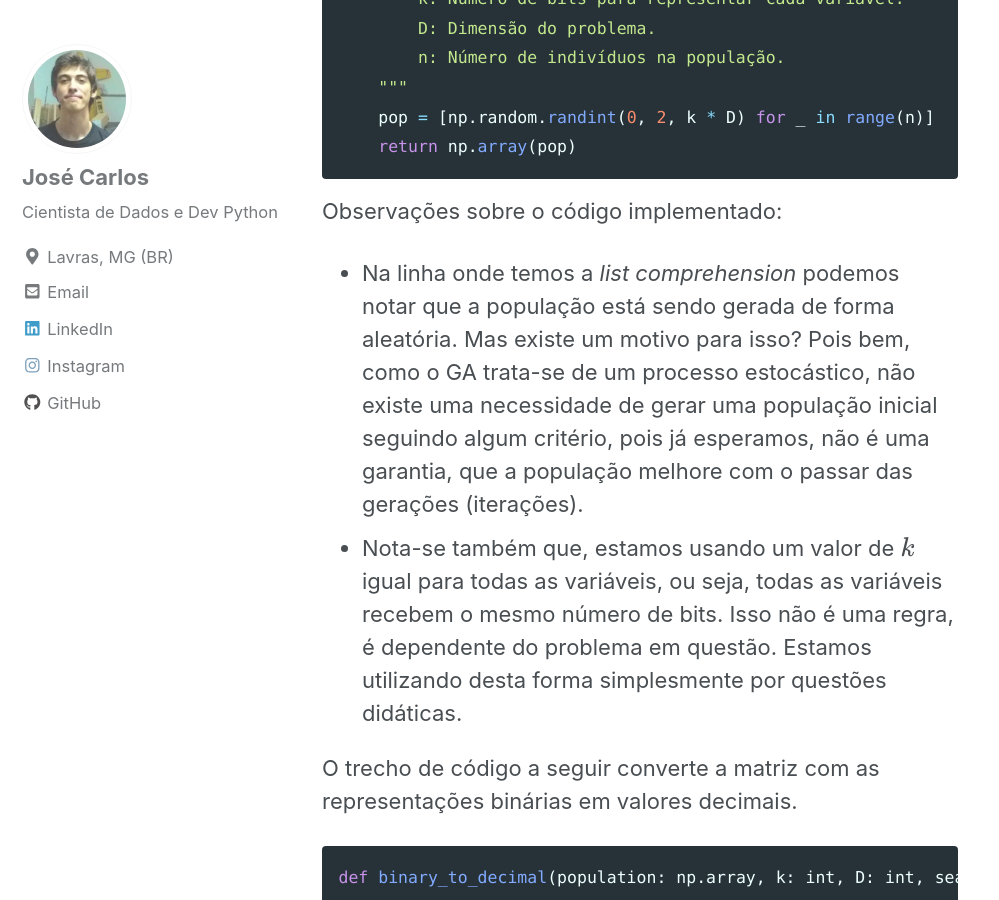
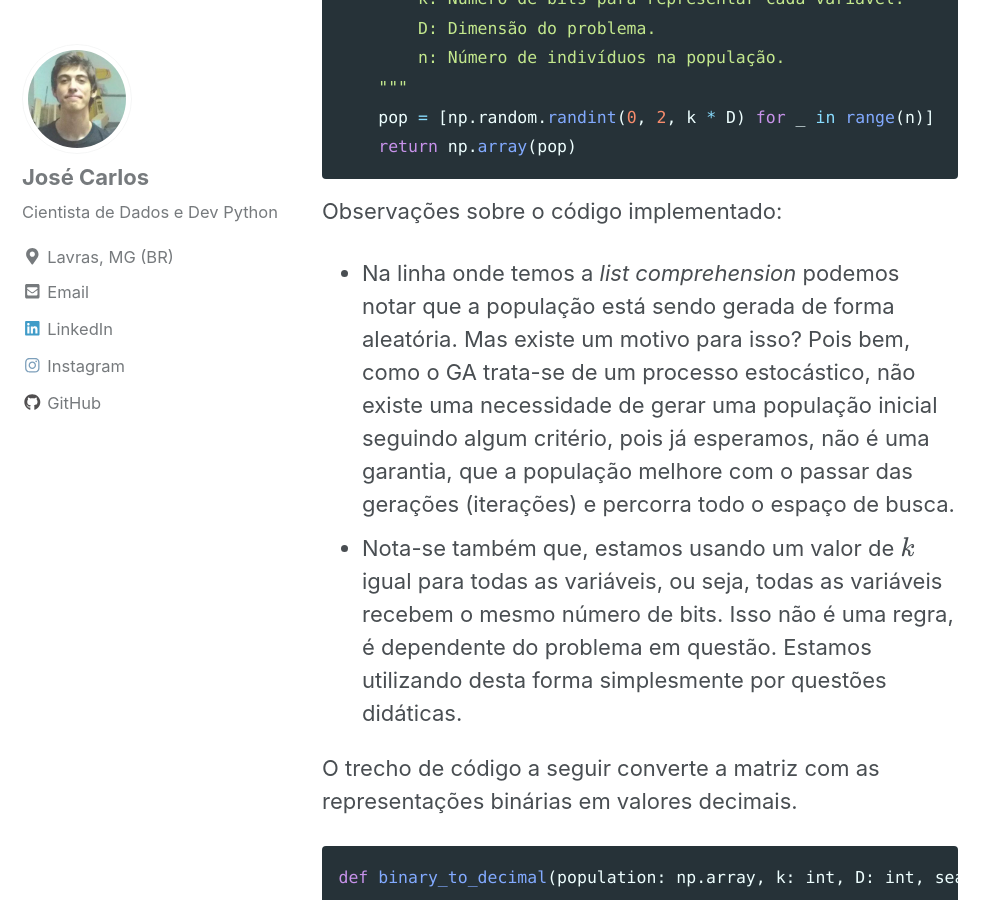
Before and after one commit to jcfneto/jcfneto.github.io, a Jekyll site: the page built from _posts/2022-06-29-ann-ga-part-3.md, in a window 1280 px wide and 900 px high, scrolled down 4562 px. Shown: the whole window, without its empty margins (0-999 px from the left). Built offline with Jekyll 4.4.1, drawn with Linux system fonts in a browser that asks for light colours; nearby versions of some CDN libraries; formulas are drawn with MathJax 3.

Commit message:
Update 2022-06-29-ann-ga-part-3.md

```diff
--- a/_posts/2022-06-29-ann-ga-part-3.md
+++ b/_posts/2022-06-29-ann-ga-part-3.md
@@ -135,7 +135,7 @@ está sendo gerada de forma aleatória. Mas existe um motivo para isso? Pois
 bem, como o GA trata-se de um processo estocástico, não existe uma necessidade
 de gerar uma população inicial seguindo algum critério, pois já esperamos,
 não é uma garantia, que a população melhore com o passar das gerações
-(iterações).
+(iterações) e percorra todo o espaço de busca.
 - Nota-se também que, estamos usando um valor de $$k$$ igual para todas as
 variáveis, ou seja, todas as variáveis recebem o mesmo número de bits.
 Isso não é uma regra, é dependente do problema em questão. Estamos utilizando
```
